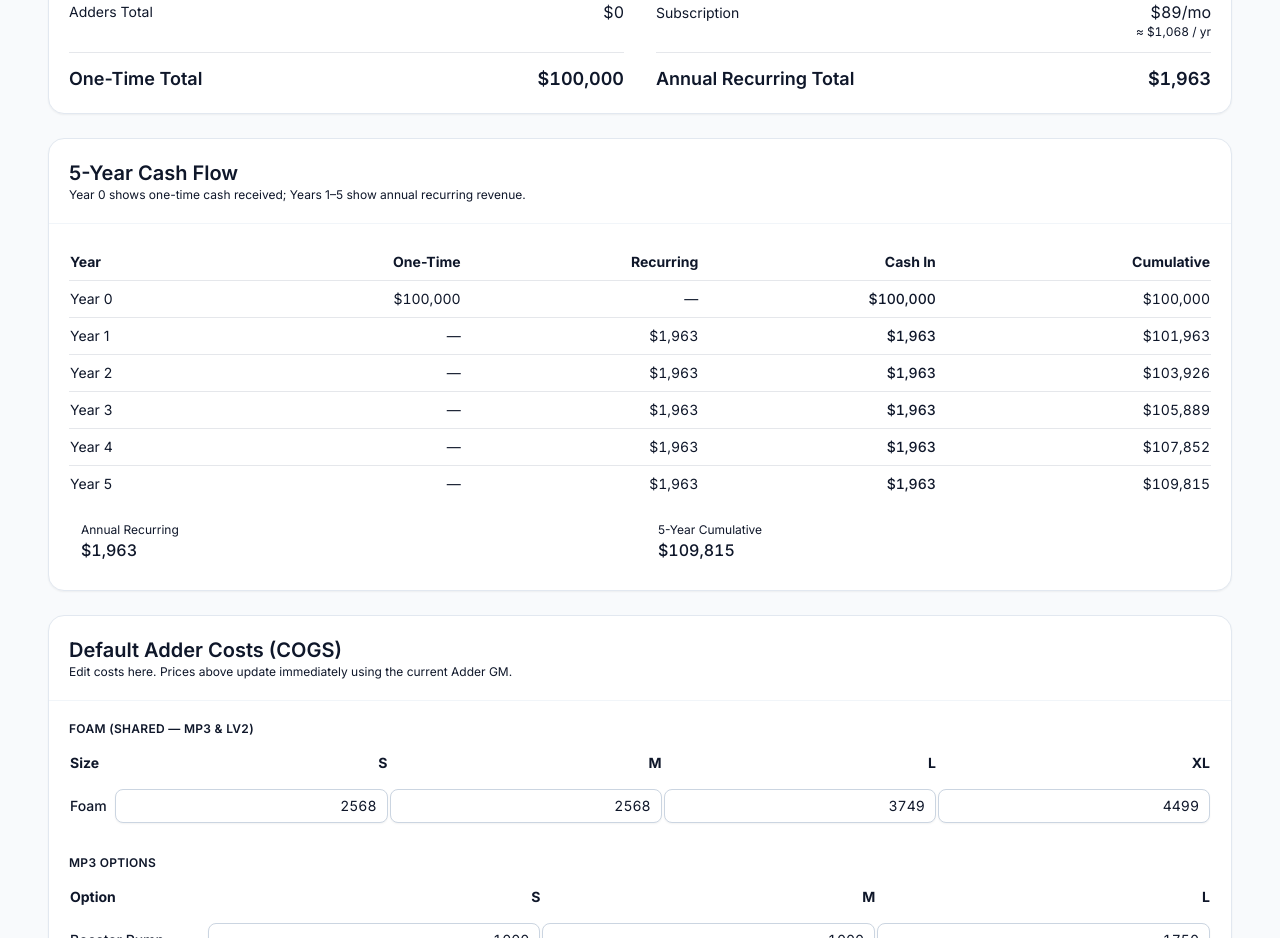
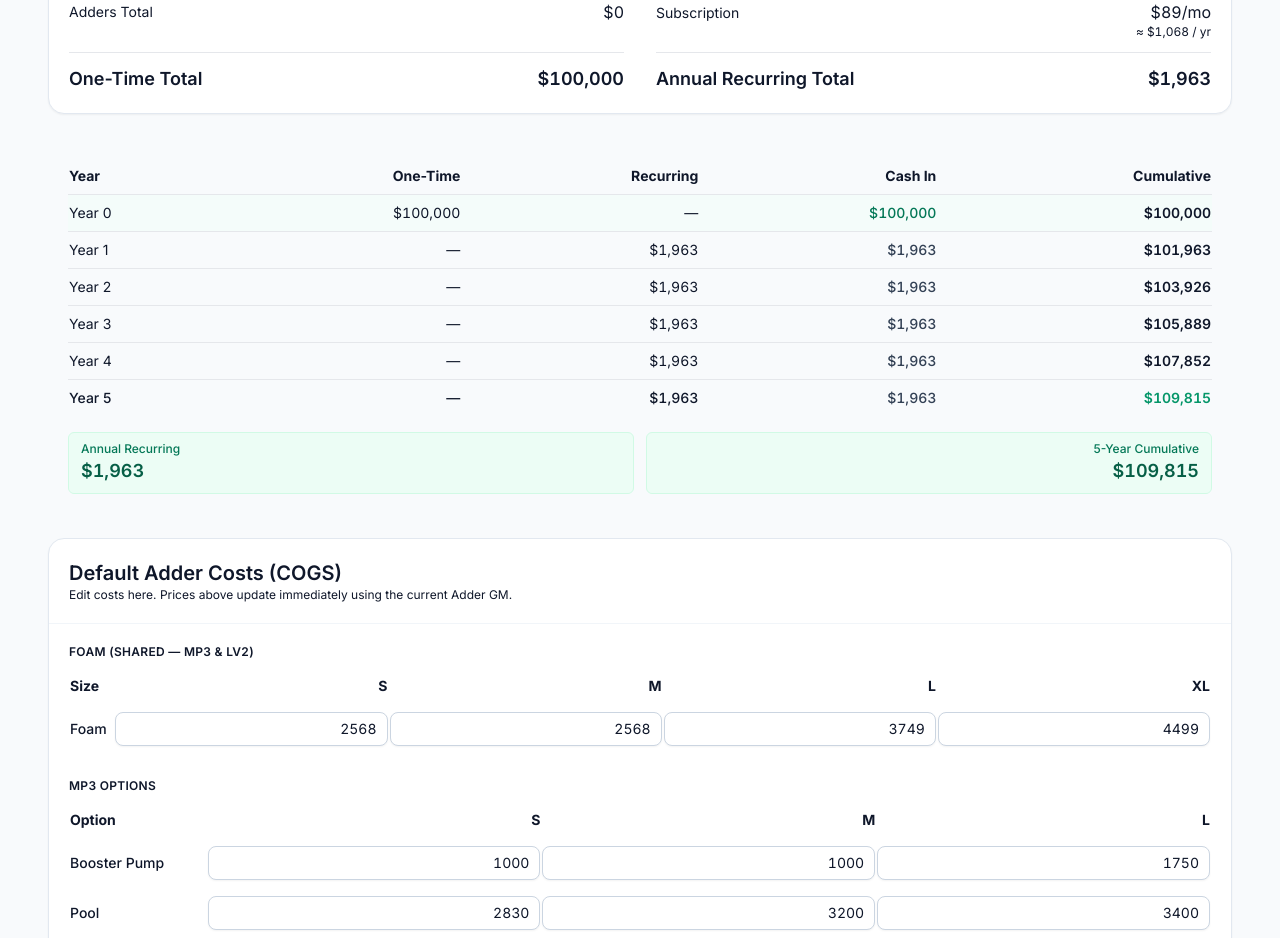
Before and after one commit to cappadonna06/Frontline-pricing-demo, a React (Vite) app: page / in a window 1280 px wide. Shown: the part 1740-2678 px from the top of the page. Built offline with nearby package versions, Linux system fonts and the light colour scheme.

Commit message:
Update FrontlinePricingCalculator.tsx

```diff
--- a/src/FrontlinePricingCalculator.tsx
+++ b/src/FrontlinePricingCalculator.tsx
@@ -895,25 +895,12 @@ const applyGMPreset = (sysGM: number, addGM: number, key?: string) => {
   </CardContent>
 </Card>
 
-      {/* 5-Year Cash Flow */}
-<Card>
-  <CardHeader>
-    <CardTitle>5-Year Cash Flow</CardTitle>
-    <p className="text-xs text-muted-foreground">
-      Year 0 shows one-time cash received; Years 1–5 show annual recurring revenue.
-    </p>
-  </CardHeader>
-
       <CardContent>
   {(() => {
-      // Annual recurring pulled from existing totals
     const annualRecurring = Math.round((aseAnnual + subMonthly * 12) * 100) / 100;
-
-      // Build rows: Year 0 (upfront), then Years 1–5 (recurring)
     const rows: Array<{ year: string; upfront: number; recurring: number; cashIn: number; cumulative: number }> = [];
     let cumulative = 0;
 
-      // Year 0
     cumulative += oneTimeTotal;
     rows.push({
       year: "Year 0",
@@ -923,7 +910,6 @@ const applyGMPreset = (sysGM: number, addGM: number, key?: string) => {
       cumulative,
     });
 
-      // Years 1–5
     for (let y = 1; y <= 5; y++) {
       const cashIn = annualRecurring;
       cumulative += cashIn;
@@ -936,7 +922,6 @@ const applyGMPreset = (sysGM: number, addGM: number, key?: string) => {
       });
     }
 
-      // Nice compact table
     return (
       <div className="overflow-x-auto">
         <table className="w-full text-sm">
@@ -950,27 +935,50 @@ const applyGMPreset = (sysGM: number, addGM: number, key?: string) => {
             </tr>
           </thead>
           <tbody>
-              {rows.map((r) => (
-                <tr key={r.year} className="border-t">
+            {rows.map((r, i) => (
+              <tr
+                key={r.year}
+                className={`border-t ${
+                  i === 0
+                    ? "bg-emerald-50/30"
+                    : i === rows.length - 1
+                    ? "bg-muted/20 font-medium"
+                    : ""
+                }`}
+              >
                 <td className="py-2">{r.year}</td>
                 <td className="py-2 text-right tabular-nums">{r.upfront ? fmtUSD(r.upfront) : "—"}</td>
                 <td className="py-2 text-right tabular-nums">{r.recurring ? fmtUSD(r.recurring) : "—"}</td>
-                  <td className="py-2 text-right tabular-nums font-medium">{fmtUSD(r.cashIn)}</td>
-                  <td className="py-2 text-right tabular-nums">{fmtUSD(r.cumulative)}</td>
+                <td
+                  className={`py-2 text-right tabular-nums font-medium ${
+                    i === 0 ? "text-emerald-700" : "text-slate-700"
+                  }`}
+                >
+                  {fmtUSD(r.cashIn)}
+                </td>
+                <td
+                  className={`py-2 text-right tabular-nums font-semibold ${
+                    i === rows.length - 1 ? "text-emerald-600" : ""
+                  }`}
+                >
+                  {fmtUSD(r.cumulative)}
+                </td>
               </tr>
             ))}
           </tbody>
         </table>
 
-          {/* Footer summary */}
-          <div className="mt-3 grid grid-cols-2 gap-3">
-            <div className="rounded-md bg-muted/40 px-3 py-2">
-              <div className="text-xs text-muted-foreground">Annual Recurring</div>
-              <div className="font-medium tabular-nums">{fmtUSD(annualRecurring)}</div>
+        {/* Summary footer */}
+        <div className="mt-4 grid grid-cols-2 gap-3">
+          <div className="rounded-md bg-emerald-50 px-3 py-2 border border-emerald-100">
+            <div className="text-xs text-emerald-700 font-medium">Annual Recurring</div>
+            <div className="text-lg font-semibold text-emerald-800 tabular-nums">
+              {fmtUSD(annualRecurring)}
             </div>
-            <div className="rounded-md bg-muted/40 px-3 py-2">
-              <div className="text-xs text-muted-foreground">5-Year Cumulative</div>
-              <div className="font-medium tabular-nums">
+          </div>
+          <div className="rounded-md bg-emerald-50 px-3 py-2 border border-emerald-100 text-right">
+            <div className="text-xs text-emerald-700 font-medium">5-Year Cumulative</div>
+            <div className="text-lg font-semibold text-emerald-800 tabular-nums">
               {fmtUSD(rows[rows.length - 1].cumulative)}
             </div>
           </div>
@@ -979,7 +987,7 @@ const applyGMPreset = (sysGM: number, addGM: number, key?: string) => {
     );
   })()}
 </CardContent>
-</Card>
+
 
 
 
```
Lines whose indentation alone changed are shown as unchanged.
